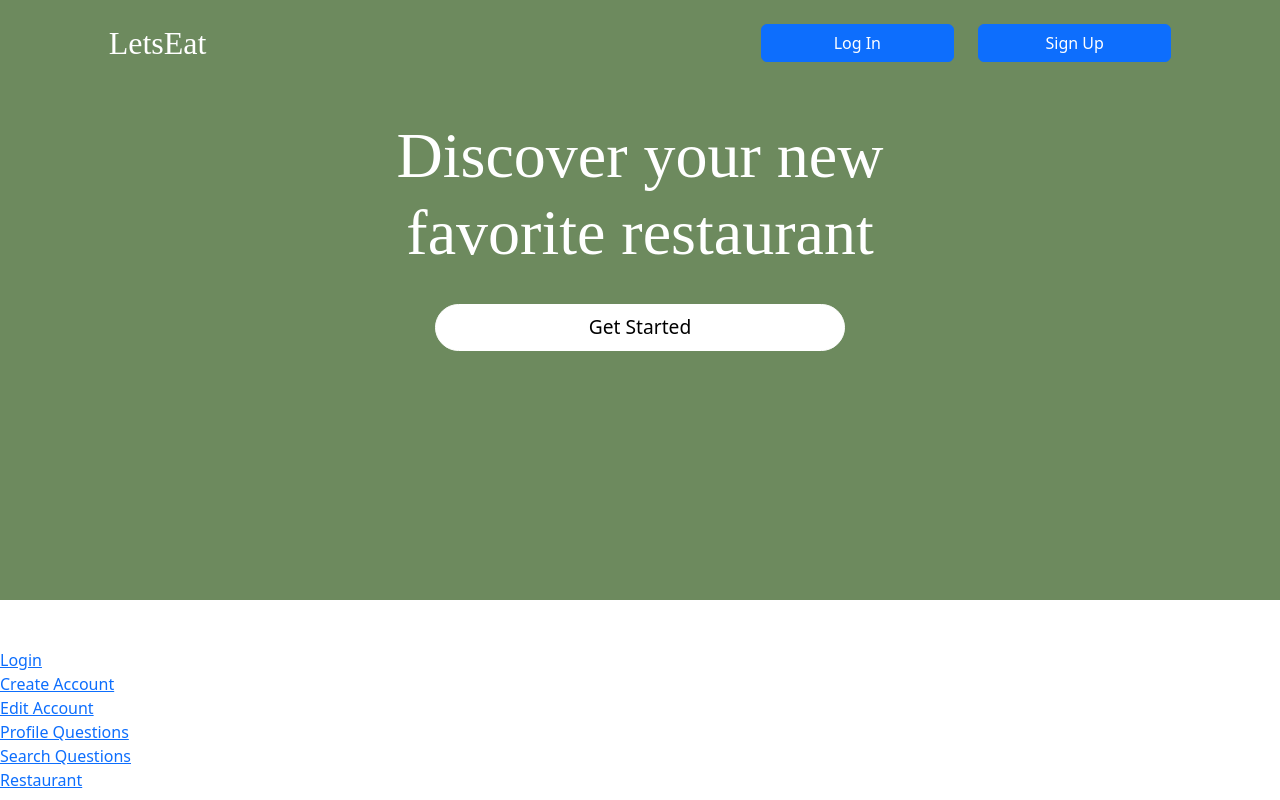
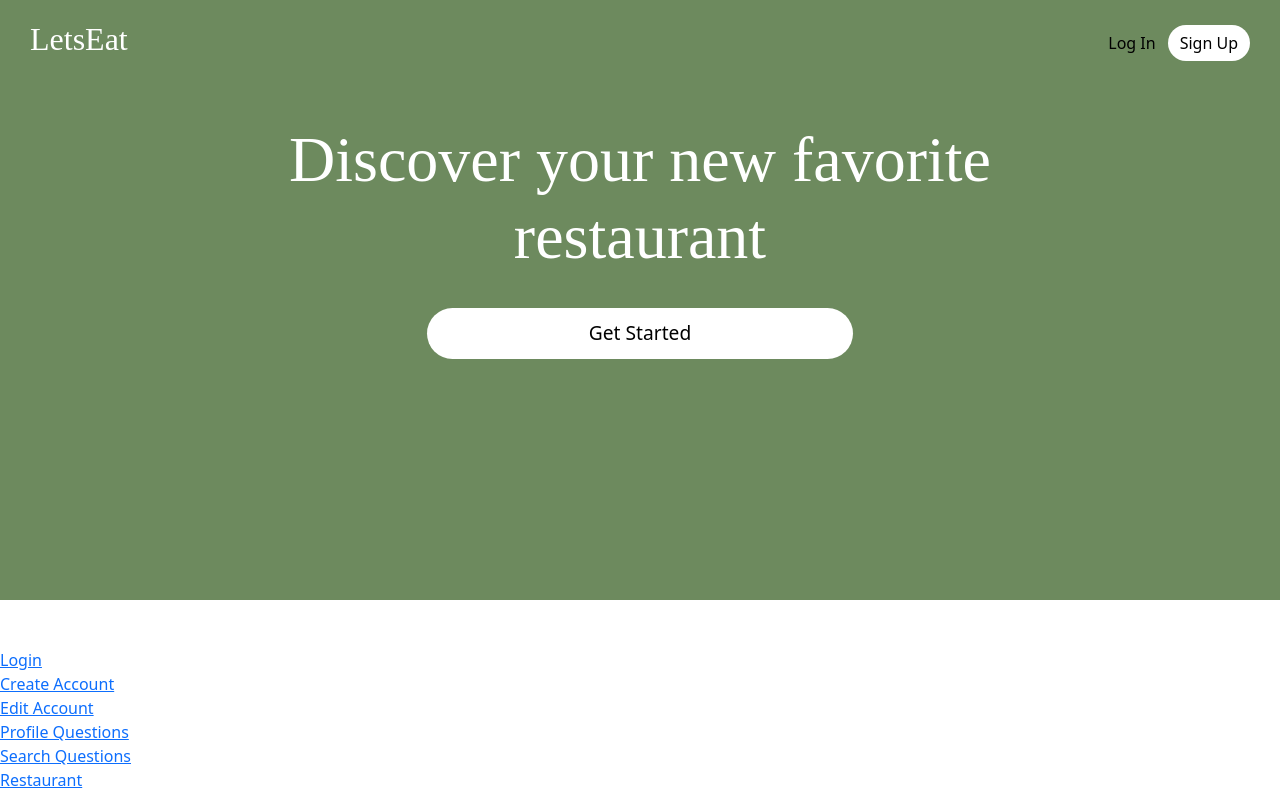
Before and after one commit to menglander2019/LetsEat-Dev, a React (Create React App) app in the folder react/letseat-app/: page / in a window 1280 px wide. Built offline with nearby package versions, Linux system fonts and the light colour scheme; a web font is replaced by a local one.

Commit message:
Implemented flexbox to home, login, createAccount, and Login pages

```diff
--- a/react/letseat-app/src/css/Home.css
+++ b/react/letseat-app/src/css/Home.css
@@ -27,6 +27,7 @@ html, body {
     width: 100%;
     padding-left: 0px;
     padding-right: 0px;
+    overflow: hidden;
 }
 
 .home-banner {
@@ -86,31 +87,18 @@ label {
 }
 
 .btn.home-large-login {
-    background-color: white;
-    color: black;
-    border-color: white;
-    border-width: 1.5px;
-    border-radius: 25px;
-    padding-top: 8px;
-    padding-bottom: 8px;
+    background-color: white !important;
+    color: black !important;
+    border-width: 0px;
+    border-radius: 30px;
+    padding-top: 11px;
+    padding-bottom: 11px;
     font-size:1.2rem;
     transition: all 0.1s ease-in-out;
 }
 
-.btn.home-small-signup {
-    background-color: white;
-    color: black;
-    border-color: white;
-    border-radius: 20px;
-    font-size:1.1rem;
-    transition: all 0.1s ease-in-out;
-}
-
-.btn.home-login:focus {
-    background-color: white;
-    color: black;
-    border-color: white;
-    transform: scale(0.8);
+.btn.home-large-login:active {
+    transform: scale(0.9);
 }
 
 .btn.answerOption {
@@ -179,3 +167,24 @@ label {
     object-position: center;
     border-radius: 5%;
 }
+
+.navbar {
+    padding-top: 20px;
+    margin-right: 30px;
+    margin-left: 30px;
+}
+
+.navbar-login {
+    background-color: transparent !important;
+    border-color: transparent !important;
+    border-width: 0px;
+    color: black !important;
+    text-align: right;
+}
+
+.navbar-signup {
+    background-color: white !important;
+    border-width: 0px !important;
+    color: black !important;
+    border-radius: 20px;
+}
--- a/react/letseat-app/src/pages/CreateAccount.js
+++ b/react/letseat-app/src/pages/CreateAccount.js
@@ -9,34 +9,30 @@ function CreateAccount() {
 
     return (
         <div className="container">
-            <div className="col-md-5 mt-4 mx-auto">
+            <div className="d-flex align-items-center justify-content-center h-100">
+                <div className="col-md-5 mt-4">
+                    <div className="d-flex flex-column">
                         <h1 className="display-3 text-center">LetsEat</h1>
-                <h3 className="text-center mt-3">Sign up for free to find your new favorite restaurant.</h3>
-                <div className="row mt-3">
-                    <div className="question">
+                        <h3 className="mt-3 text-center">Sign up for free to find your new favorite restaurant.</h3>
+                        <div className="question mt-3">
                             <label for="email">Enter your email</label>
                             <input type="text" id="email" className="input-box form-control w-100" placeholder="Enter an email"></input>
                             <small id="nameHelp" className="form-text text-muted">We'll never share your email with anyone else.</small>
                         </div>
-                </div>
-                <div className="row mt-3">
-                    <div className="question">
+                        <div className="question mt-3">
                             <label for="password">Create a password</label>
                             <input type="text" id="password" className="input-box  form-control w-100" placeholder="Create a password"></input>
                         </div>
-                </div>
-                <div className="row mt-3">
-                    <div className="question">
+                        <div className="question mt-3">
                             <label for="name">What should we call you?</label>
                             <input type="text" id="name" className="input-box form-control w-100" placeholder="Enter a profile name"></input>
                             <small id="profileNameHelp" className="form-text text-muted">We recommend using your first name.</small>
                         </div>
-                </div>
-                <div className="row mt-3">
+                        <div className="question mt-3">
                             <label>Enter your date of birth</label>
-                    <div className="row">
-                        <div className="col-md-4 question">
-                            <select id="month" className="input-box form-select w-100">
+                            <div className="d-flex flex-row justify-content-between">
+                                <div className="col-md-5 question">
+                                    <select id="month" className="input-box form-select">
                                         <option selected disabled value>Month</option>
                                         <option value="01">January</option>
                                         <option value="02">February</option>
@@ -52,25 +48,27 @@ function CreateAccount() {
                                         <option value="12">December</option>
                                     </select>
                                 </div>
-                        <div className="col-md-4 question">
+                                <div className="col-md-3">
                                     <input type="text" id="day" className="input-box form-control w-100" maxLength="2" inputMode="numeric" placeholder="DD"></input>
                                 </div>
-                        <div className="col-md-4 question">
+                                <div className="col-md-3">
                                     <input type="text" id="year" className="input-box form-control w-100" maxLength="4" inputMode="numeric" placeholder="YYYY"></input>
-                        </div>
-                        <div className="question">
-                            <label>What is your gender?</label>
                                 </div>
                             </div>
                         </div>
-                <div className="row mt-4 mb-5">
-                    <div className="col-md-9 mx-auto">
+                        <div className="question mt-3">
+                            <label>What is your gender?</label>
+                        </div>
+                        <div className="question mt-4 mb-5">
+                            <div className="d-flex flex-row justify-content-center">
                                 <button
                                     id="submit"
-                            className="btn btn-primary submit w-100"
+                                    className="btn btn-primary submit w-50"
                                     onClick={handleSubmitButton}>
                                     Sign Up
                                 </button>
+                            </div>
+                        </div>
                     </div>
                 </div>
             </div>
--- a/react/letseat-app/src/pages/Home.js
+++ b/react/letseat-app/src/pages/Home.js
@@ -7,26 +7,32 @@ import '../css/Home.css';
 function Home() {
     return (
         <div className="container-fluid">
+            <div className="d-flex flex-column">
                 <div className="home-banner">
-                <div className="col-md-12">
-                    <div className="row">
-                        <div className="col-md-6 offset-md-1 mt-4">
+                    <div className="d-flex flex navbar">
+                        <div class="d-flex justify-content-start">
                             <h2 className="white-theme">LetsEat</h2>
                         </div>
-                        <div className="col-md-2 mt-4">
-                            <button className="btn btn-primary w-100">Log In</button>
-                        </div>
-                        <div className="col-md-2 mt-4">
-                            <button className="btn btn-primary w-100">Sign Up</button>
+                        <div class="d-flex justify-content-end">
+                            <Link to="/login">
+                                <button className="btn btn-primary navbar-login">
+                                    <span>Log In</span>
+                                </button>
+                            </Link>
+                            <Link to="/createaccount">
+                                <button className="btn btn-primary navbar-signup">
+                                    <span>Sign Up</span>
+                                </button>
+                            </Link>
                         </div>
                     </div>
-                    <div className="row mt-5">
-                        <div className="col-md-6 mx-auto">
+                    <div className="d-flex flex-row justify-content-center mt-5">
+                        <div className="col-md-8">
                             <h1 className="display-3 white-theme text-center">Discover your new favorite restaurant</h1>
                         </div>
                     </div>
-                    <div className="row mt-4">
-                        <div className="col-md-4 mx-auto">
+                    <div className="d-flex flex-row justify-content-center mt-4">
+                        <div className="col-md-4">
                             <Link to="/login">
                                 <button
                                     id="submit"
@@ -34,7 +40,6 @@ function Home() {
                                     Get Started
                                 </button>
                             </Link>
-                        </div>
                         </div>
                     </div>
                 </div>
@@ -59,6 +64,7 @@ function Home() {
                     </Link>
                 </div>
             </div>
+        </div>
     );
 }
 
--- a/react/letseat-app/src/pages/Login.js
+++ b/react/letseat-app/src/pages/Login.js
@@ -11,22 +11,21 @@ function CreateAccount() {
     return (
         <>
         <div className="container-fluid">
-            <div className="h-100 d-flex align-items-center">
-                <div className="col-md-3 mx-auto">
+            <div className="d-flex align-items-center justify-content-center h-100">
+                <div className="col-md-3">
+                    <div className="d-flex flex-column">
                         <div className="row mt-4">
-                        <div className="col-md-12 mx-auto">
                             <h3>Welcome to LetsEat!</h3>
                         </div>
-                    </div>
                         <div className="row mt-2">
-                        <div className="col-md-12 mx-auto">
+                            <div className="col-md-12">
                                 <label for="email">Log In</label>
                                 <input type="text" id="email" className="login-box form-control w-100 mt-3" placeholder="Enter email"></input>
                                 <input type="text" id="password" className="login-box form-control w-100 mt-3" placeholder="Enter password"></input>
                             </div>
                         </div>
                         <div className="row mt-4">
-                        <div className="col-md-12 mx-auto">
+                            <div className="col-md-12">
                                 <button
                                     id="submit"
                                     className="btn btn-primary submit w-100"
@@ -36,7 +35,7 @@ function CreateAccount() {
                             </div>
                         </div>
                         <div className="row mt-4">
-                        <div className="col-md-12 mx-auto">
+                            <div className="col-md-12">
                                 <p>
                                     Don't have an account?
                                     <Link to="/createaccount">
@@ -48,6 +47,7 @@ function CreateAccount() {
                     </div>
                 </div>
             </div>
+        </div>
         </>
     );
 }
```
Lines whose indentation alone changed are shown as unchanged.
